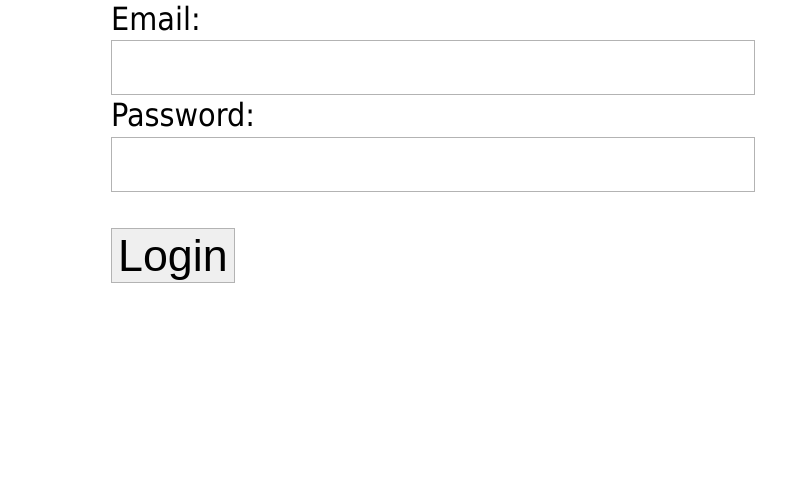
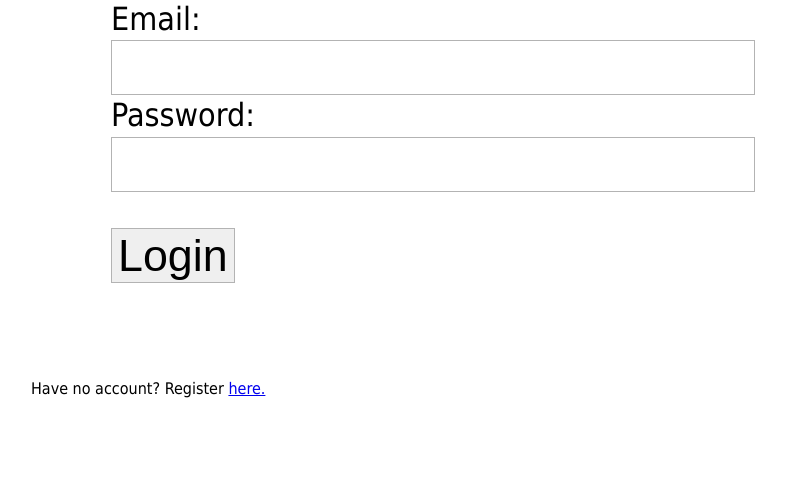
Before and after one commit to quasiyoke/keys_of_peace, a Django app: page / in a window 1280 px wide. Shown: the part 318-800 px from the top of the page, without its empty margins (209-995 px from the left). Run offline with Django 3.2, Linux system fonts and the light colour scheme; style sheets or scripts are compiled from the project's sources; some libraries are stand-ins or nearby versions.

Commit message:
Registration invitation was added to home login page.

```diff
--- a/passw_pit/templates/home_login.html
+++ b/passw_pit/templates/home_login.html
@@ -13,7 +13,10 @@
 {% block content %}
 <h1>Passw pit</h1>
 <form method="post">
-{{ form }}
-<input type="submit" value="Login">
+  {{ form }}
+  <input type="submit" value="Login">
 </form>
+<p>
+Have no account? Register <a href="{% url 'registration' %}">here.</a>
+</p>
 {% endblock %}
```
